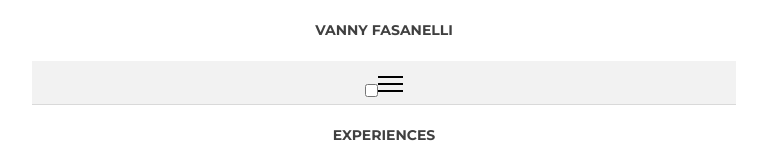
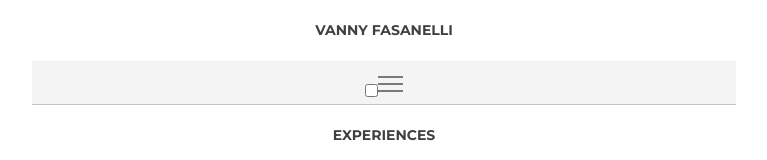
Before and after one commit to VannyFasanix/portfolio-2024, a Vue app: page / in a window 1280 px wide. Shown: the top 160 px of the page, without its empty margins (256-1023 px from the left). Built offline with nearby package versions, Linux system fonts and the light colour scheme.

Commit message:
updated navbar bg

```diff
--- a/src/components/Navbar.vue
+++ b/src/components/Navbar.vue
@@ -78,21 +78,21 @@ import { ref } from 'vue';
 <style scoped>
 
 .custom-nav {
-    border-bottom: rgba(0, 0, 0, 0.1) 1px solid;
-    background-color: #f2f2f2;
+    border-bottom: rgba(0, 0, 0, 0.2) 1px solid;
+    background-color: rgba(242, 242, 242, 0.8);
 
     .dark & {
-        border-bottom: rgba(255, 255, 255, 0.5) 1px solid;
-        background-color: rgba(0, 0, 0, 0.5)
+        border-bottom: rgba(255, 255, 255, 0.2) 1px solid;
+        background-color: rgba(0, 0, 0, 0.8);
 
     }
 }
 
 .bg-span-hamburger {
-    @apply bg-black !important;
+    background-color: rgba(0, 0, 0, 0.5) !important;
 
     .dark & {
-        @apply bg-white !important;
+        background-color: rgba(242, 242, 242, 0.5) !important;
     }
 }
 
```
